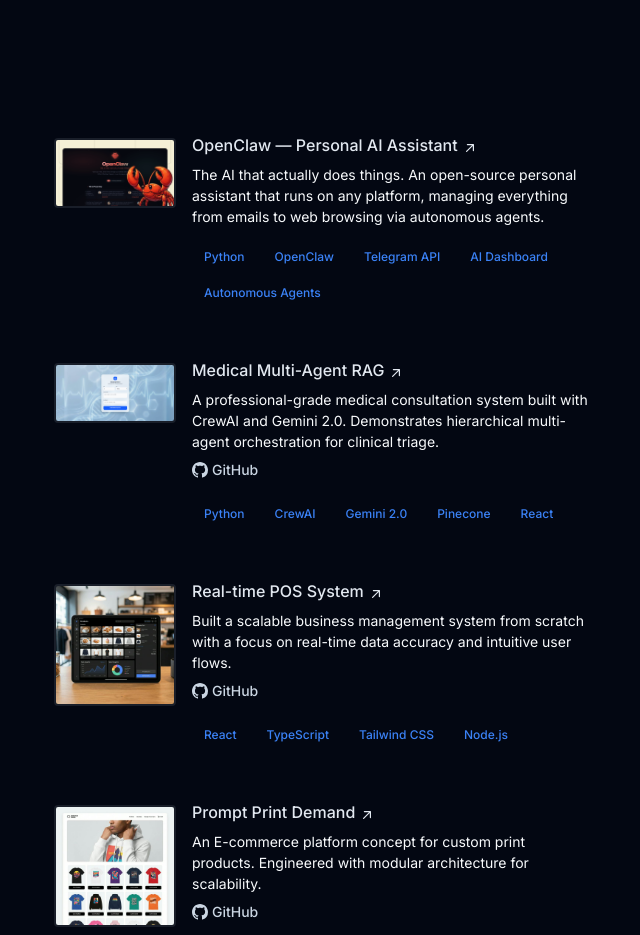
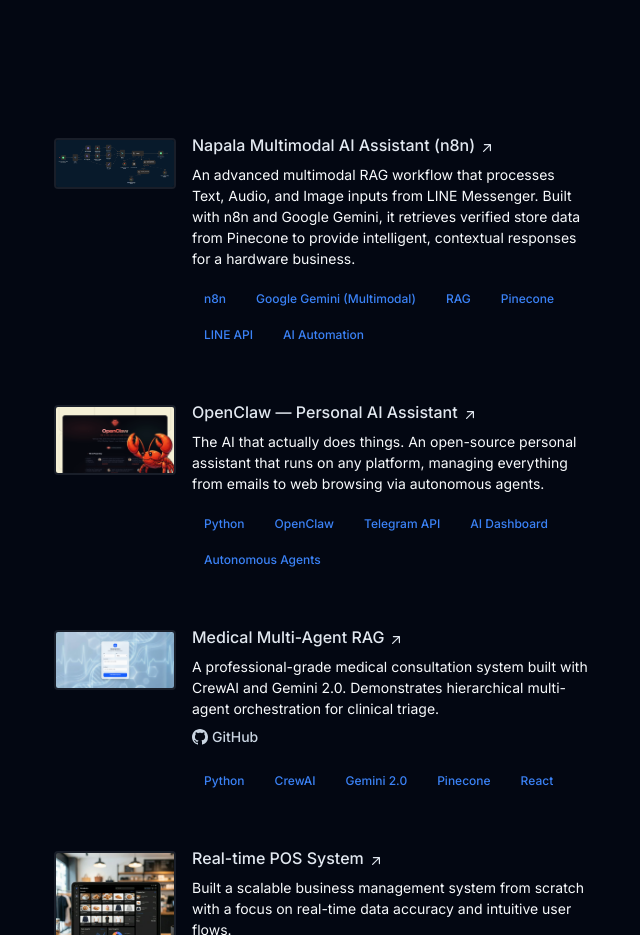
Before and after one commit to chatcha1234/Portfolio2, a React (Vite) app: page / in a window 1280 px wide. Shown: the part 1940-2875 px from the top of the page, without its empty margins (594-1234 px from the left). Built offline with nearby package versions, Linux system fonts and the light colour scheme.

Commit message:
feat: complete n8n project branding with official images

```diff
--- a/src/App.jsx
+++ b/src/App.jsx
@@ -298,6 +298,19 @@
               <div>
                 <ul className="group/list">
                   <ProjectCard
+                    title="Napala Multimodal AI Assistant (n8n)"
+                    image="/projects/n8n-chatbot.png"
+                    description="An advanced multimodal RAG workflow that processes Text, Audio, and Image inputs from LINE Messenger. Built with n8n and Google Gemini, it retrieves verified store data from Pinecone to provide intelligent, contextual responses for a hardware business."
+                    tags={[
+                      "n8n",
+                      "Google Gemini (Multimodal)",
+                      "RAG",
+                      "Pinecone",
+                      "LINE API",
+                      "AI Automation",
+                    ]}
+                  />
+                  <ProjectCard
                     title="OpenClaw — Personal AI Assistant"
                     image="/projects/assistant.png"
                     description="The AI that actually does things. An open-source personal assistant that runs on any platform, managing everything from emails to web browsing via autonomous agents."
```
Also changed, not shown: public/projects/n8n-chatbot.png (added).
